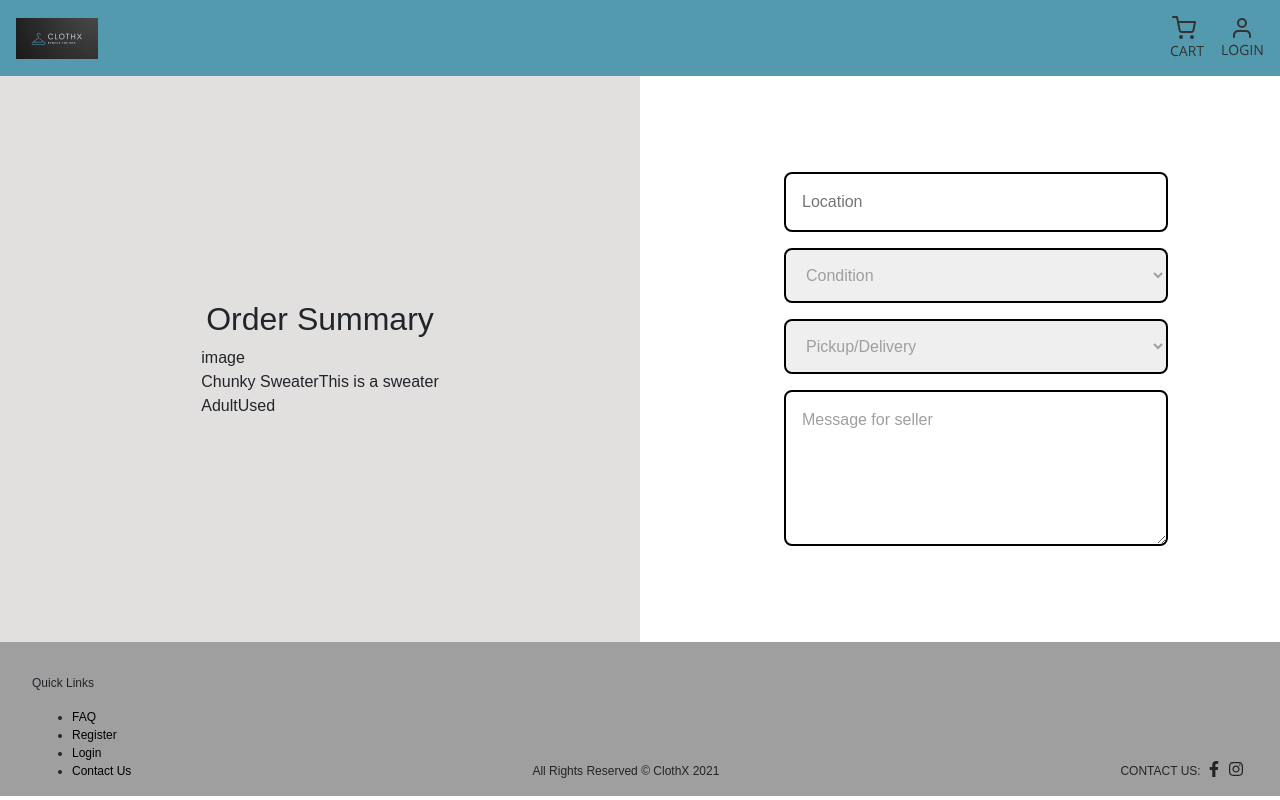
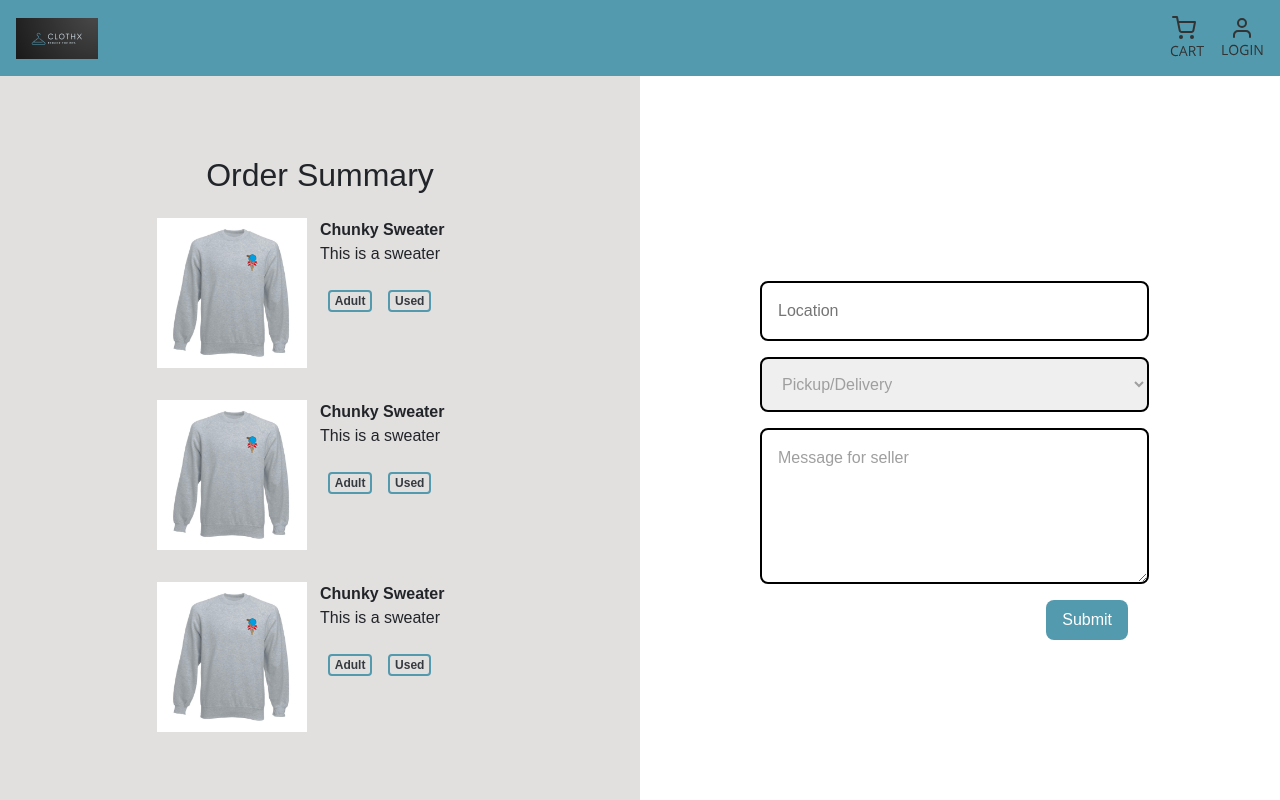
Before and after one commit to annahndr/cloth_x, a React (Create React App) app in the folder client/: page /cart in a window 1280 px wide. Shown: the top 800 px of the page. Built offline with nearby package versions, Linux system fonts and the light colour scheme.

Commit message:
Checkout page with checkout card

```diff
--- a/client/src/components/checkoutCard/CheckoutCard.js
+++ b/client/src/components/checkoutCard/CheckoutCard.js
@@ -7,17 +7,25 @@ const CheckoutCard = (props) => {
         backgroundImage: `url(${image})`
     }
 
+    const renderTags = () => {
+        return tags.map((tag, i) => {
+            return (
+                <span key={i} className="checkout_card__details-tags badge text-dark">
+                    {tag}
+                </span>
+            );
+        });
+    };
+
     return <div className="checkout-card">
-        <div className="checkout_card__image" style={img}>
-            image
-      </div>
+            <div className="checkout_card__image" style={img}></div>
         <div className="checkout_card__details">
             <div className="checkout_card__details-text">
-                {name}
-                {description}
+                <strong>{name}</strong>
+                <p>{description}</p>
             </div>
-            <div className="checkout_card__details-tags">
-                {tags}
+            <div>
+                {renderTags()}
             </div>
         </div>
     </div>;
--- a/client/src/components/checkoutCard/checkoutCard.scss
+++ b/client/src/components/checkoutCard/checkoutCard.scss
@@ -0,0 +1,20 @@
+@import "../../styles/base/variables.scss";
+
+.checkout-card {
+  display: flex;
+  padding: 1rem;
+  width: 80%;
+}
+
+.checkout_card__details-tags {
+  border: solid 2px $teal;
+  margin: 0.5rem;
+}
+
+.checkout_card__image {
+  width: 50%;
+  height: 150px;
+  background-repeat: no-repeat;
+  background-position: center center;
+  background-size: contain;
+}
--- a/client/src/pages/cart/Cart.js
+++ b/client/src/pages/cart/Cart.js
@@ -1,39 +1,68 @@
 import "./cart.scss";
 import CheckoutCard from "../../components/checkoutCard/CheckoutCard";
+import Sweater from "../../assets/images/icecreamgreysweatersite.png";
 
 const Cart = () => {
+  const products = [
+    {
+      name: "Chunky Sweater",
+      description: "This is a sweater",
+      tags: ["Adult", "Used"],
+      price: "10",
+      image: Sweater,
+      location: "Glasgow",
+    },
+    {
+      name: "Chunky Sweater",
+      description: "This is a sweater",
+      tags: ["Adult", "Used"],
+      price: "10",
+      image: Sweater,
+      location: "Glasgow",
+    },
+    {
+      name: "Chunky Sweater",
+      description: "This is a sweater",
+      tags: ["Adult", "Used"],
+      price: "10",
+      image: Sweater,
+      location: "Glasgow",
+    },
+  ];
   return (
     <div className="cart">
       <div className="order-summary">
         <h2>Order Summary</h2>
-        <CheckoutCard
-          name="Chunky Sweater"
-          description="This is a sweater"
-          tags={['Adult', 'Used']}
-          price="10"
-          image=""
-        />
+        {checkoutProducts(products)}
       </div>
       <div className="place-order">
         <form className="order-form">
           <input type="text" placeholder="Location" className="place-order_input" />
-          <select className="place-order_input" >
-            <option disabled selected hidden>Condition</option>
-            <option value="new">New</option>
-            <option value="nearlyNew">Nearly New</option>
-            <option value="used">Used</option>
-            <option value="wellWorn">Well Worn</option>
-          </select>
           <select className="place-order_input" >
             <option disabled selected hidden>Pickup/Delivery</option>
             <option value="pickup">Pickup</option>
             <option value="delivery">Delivery</option>
           </select>
           <textarea rows="5" className="place-order_input"  value="Message for seller" />
+          <input type="submit" value="Submit" className="place-order_submit" />
         </form>
       </div>
     </div>
   );
 };
 
+const checkoutProducts = (products) => {
+  return products.map((product, i) => {
+    return (
+      <CheckoutCard
+        key={i}
+        name={product.name}
+        description={product.description}
+        tags={product.tags}
+        image={product.image}
+      />
+    );
+  });
+};
+
 export default Cart;
--- a/client/src/pages/cart/cart.scss
+++ b/client/src/pages/cart/cart.scss
@@ -19,17 +19,27 @@
 }
 
 .order-form {
-    width: 80%;
+    width: 90%;
 }
 
 .place-order_input {
     display: flex;
     flex-direction: column;
     margin: 1rem;
-    width: 100%;
+    width: 90%;
     padding: 1rem;
     border-radius: 8px;
     color: $grey;
     border: 2px solid $black;
     font-family: Arial;
 }
+
+.place-order_submit {
+    float: right;
+    background-color: $teal;
+    color: $white;
+    padding: .5rem 1rem;
+    border-radius: 8px;
+    border: none;
+    margin-right: 3rem;
+}
```
